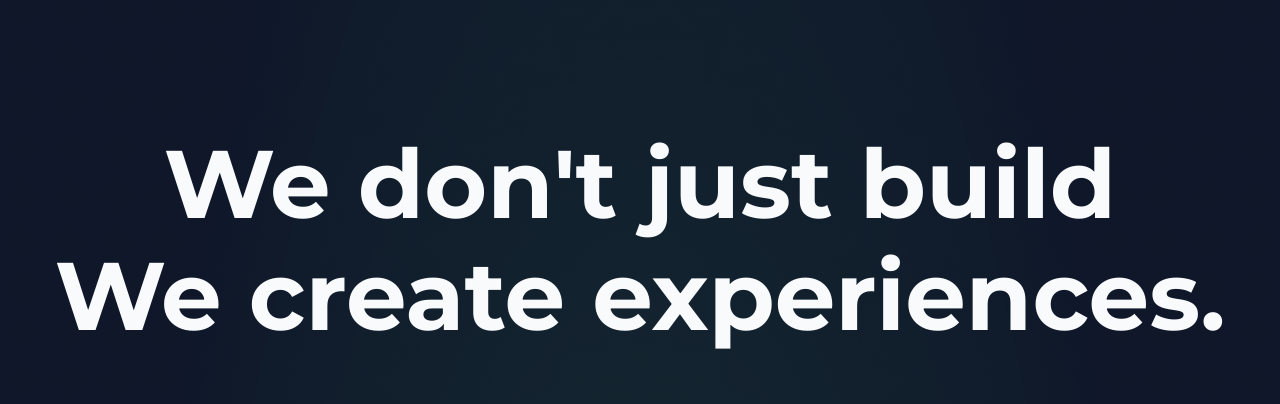
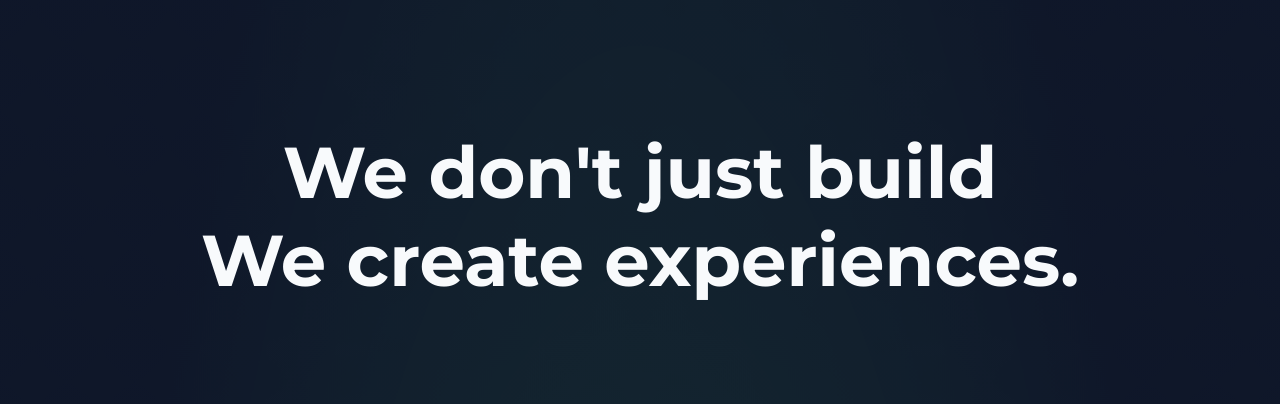
Before and after one commit to cauders/cauders-portfolio, a Next.js app: page / in a window 1280 px wide. Shown: the part 800-1204 px from the top of the page. Built offline with nearby package versions, Linux system fonts and the light colour scheme; grey boxes are pictures that could not be loaded; a web font is replaced by a local one; what @genkit-ai/googleai, genkit would draw is missing.

Commit message:
I asked you to change the font of only this text nothing else: We don't

```diff
--- a/src/components/cauders/AboutSection.tsx
+++ b/src/components/cauders/AboutSection.tsx
@@ -2,14 +2,33 @@
 'use client';
 
 import ScrollFadeIn from "./ScrollFadeIn";
-import StandardizedHeading from "./StandardizedHeading";
 
 export default function AboutSection() {
+    const text = "We don't just build\nWe create experiences.";
+    const lines = text.split('\n');
+
     return (
         <section className="py-12 sm:py-16">
             <div className="container mx-auto px-4">
                 <div className="text-center">
-                    <StandardizedHeading text={"We don't just build\nWe create experiences."} />
+                    <h2 className="font-headline text-5xl md:text-6xl lg:text-7xl font-bold text-foreground leading-tight">
+                      {lines.map((line, lineIndex) => (
+                        <ScrollFadeIn
+                          key={lineIndex}
+                          direction={lineIndex % 2 === 0 ? 'left' : 'right'}
+                          delay={0.1}
+                          className="text-highlight-group"
+                        >
+                          <span className="block">
+                            {line.split(' ').map((word, wordIndex) => (
+                              <span key={wordIndex} className="word-highlight">
+                                {word}{' '}
+                              </span>
+                            ))}
+                          </span>
+                        </ScrollFadeIn>
+                      ))}
+                    </h2>
                 </div>
             </div>
         </section>
```
